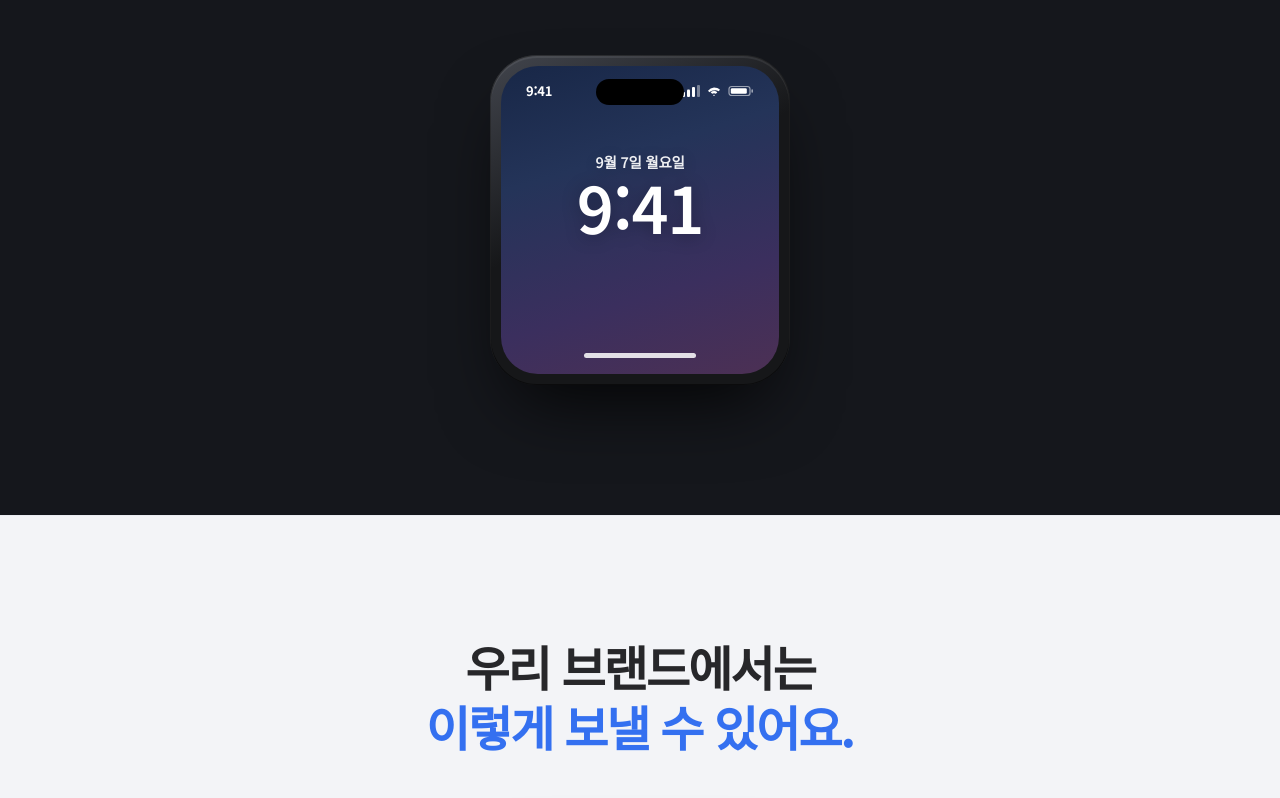
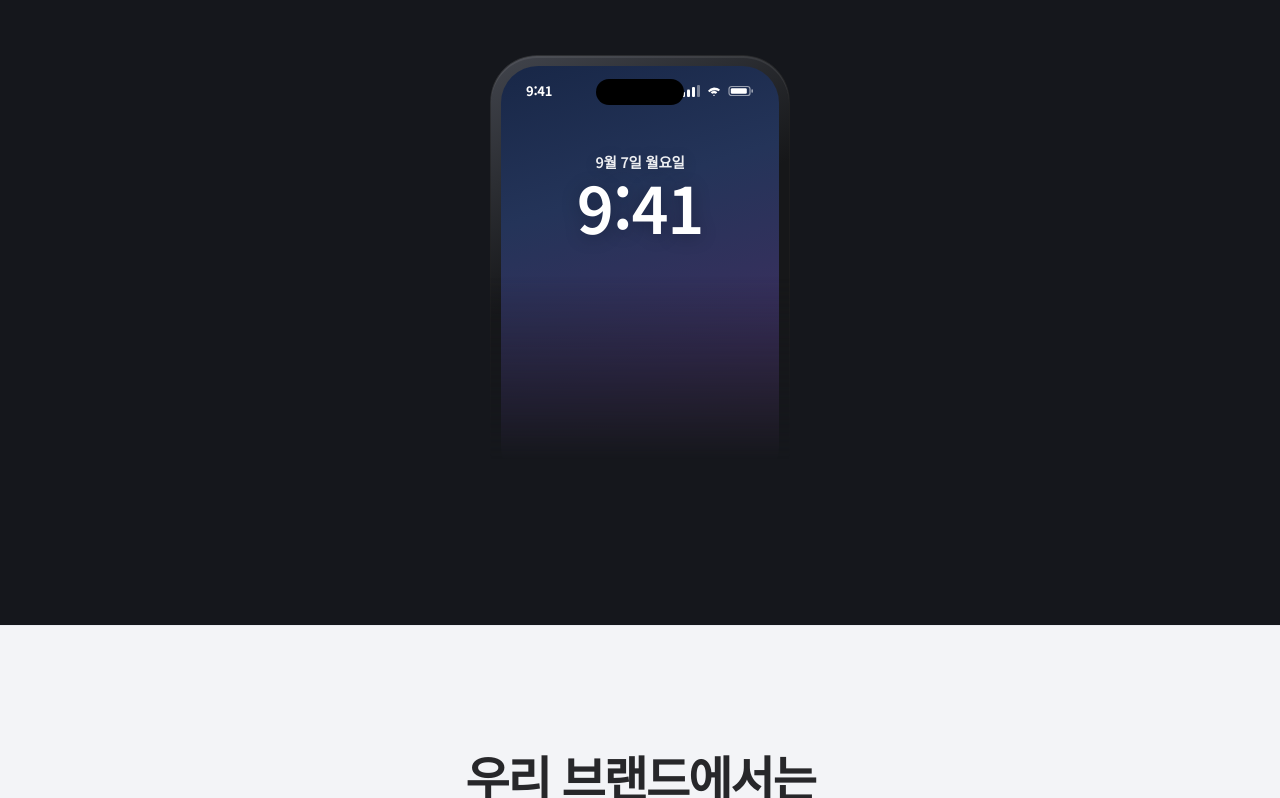
Before and after one commit to neosongsanhae/mesionlanding-embed, a plain HTML site: page index-naver.html in a window 1280 px wide. Shown: the part 904-1702 px from the top of the page. Drawn offline with Linux system fonts and the light colour scheme; a web font is replaced by a local one.

Commit message:
히어로 폰 목업 하단을 하드컷 대신 마스크 페이드로 자연스럽게 처리
Co-Authored-By: Claude Opus 4.8 <noreply@anthropic.com>

```diff
--- a/index-naver.html
+++ b/index-naver.html
@@ -194,7 +194,7 @@
   /* ── 실사형 폰 목업: 상단 네이버 스마트 톡톡 알림 도착 ── */
   .aphone{margin-top:58px;position:relative;width:300px;max-width:76vw}
   .aphone::after{content:"";position:absolute;left:50%;bottom:-34px;width:72%;height:56px;transform:translateX(-50%);background:radial-gradient(ellipse at center,rgba(0,0,0,.6),transparent 70%);filter:blur(7px);z-index:-1}
-  .aphone-frame{position:relative;width:100%;aspect-ratio:300/330;background:linear-gradient(152deg,#42454d,#161719 44%);border-radius:47px;padding:11px;box-shadow:inset 0 2px 0 1px rgba(255,255,255,.07),inset 0 0 0 1px rgba(0,0,0,.5),0 36px 74px -26px rgba(0,0,0,.9)}
+  .aphone-frame{position:relative;width:100%;aspect-ratio:300/440;background:linear-gradient(152deg,#42454d,#161719 44%);border-radius:47px;padding:11px;box-shadow:inset 0 2px 0 1px rgba(255,255,255,.07),inset 0 0 0 1px rgba(0,0,0,.5),0 36px 74px -26px rgba(0,0,0,.9);-webkit-mask-image:linear-gradient(to bottom,#000 50%,transparent 92%);mask-image:linear-gradient(to bottom,#000 50%,transparent 92%)}
   .aphone-screen{position:relative;width:100%;height:100%;border-radius:37px;overflow:hidden;background:linear-gradient(163deg,#182747 0%,#243459 32%,#3b2f5e 70%,#4c3054 100%)}
   .aphone-island{position:absolute;top:13px;left:50%;transform:translateX(-50%);width:88px;height:26px;background:#000;border-radius:16px;z-index:7}
   .aphone-status{position:absolute;top:15px;left:0;right:0;display:flex;justify-content:space-between;align-items:center;padding:0 25px;font-size:13px;font-weight:700;color:#fff;z-index:6}
```
